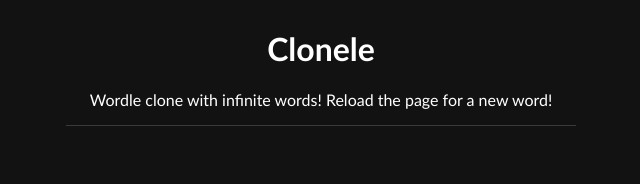
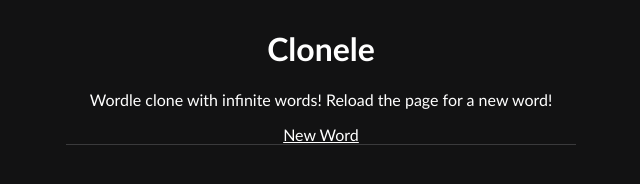
Before and after one commit to cruncher12/longle, a plain HTML site: page index.html in a window 1280 px wide. Shown: the whole page, without its empty margins (319-959 px from the left). Drawn offline with Linux system fonts and the light colour scheme; no server answers.

Commit message:
Update index.html

```diff
--- a/index.html
+++ b/index.html
@@ -12,6 +12,7 @@
         <div class="title-container">
             <h1>Clonele</h1>
             <p>Wordle clone with infinite words! Reload the page for a new word!</p>
+            <a href="window.location.reload();">New Word</a>
         </div>
 
         <div class="popup-container"></div>
```
